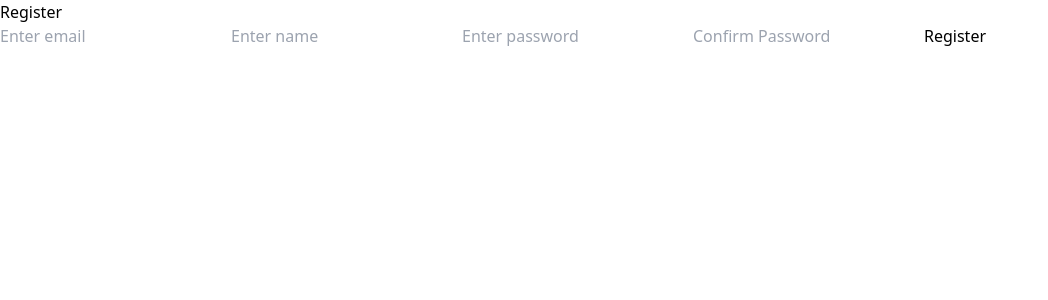
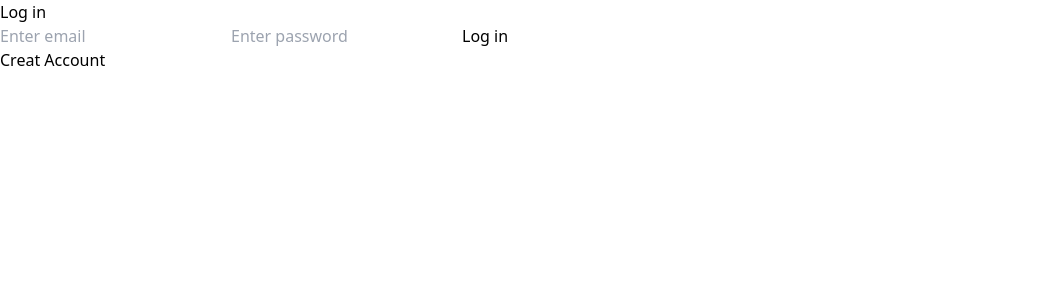
Before and after one commit to hisreal123/DERVAC, a React (Vite) app in the folder learn_react/: page / in a window 1280 px wide. Shown: the top 300 px of the page, without its empty margins (0-1048 px from the left). Built offline with nearby package versions, Linux system fonts and the light colour scheme.

Commit message:
Without state management

```diff
--- a/learn_react/package.json
+++ b/learn_react/package.json
@@ -11,7 +11,8 @@
   },
   "dependencies": {
     "react": "^18.3.1",
-    "react-dom": "^18.3.1"
+    "react-dom": "^18.3.1",
+    "react-icons": "^5.2.1"
   },
   "devDependencies": {
     "@types/react": "^18.3.3",
--- a/learn_react/src/App.jsx
+++ b/learn_react/src/App.jsx
@@ -1,13 +1,15 @@
 import React from "react";
-import Ref from "./Components/Ref";
+import Login from "./Components/Login";
 
 const App = () => {
 
   return (
     <div>
-      <Ref />
+      <Login />
     </div>
   );
 };
 
 export default App;
+
+// https://github.com/hisreal123/DERVAC
--- /dev/null
+++ b/learn_react/src/Components/Login.jsx
@@ -0,0 +1,87 @@
+import React, { useRef, useState } from "react";
+import Register from "./Register";
+
+const Login = () => {
+  const [message, setMessage] = useState(null);
+  const [showRegister, setShowRegister] = useState(false);
+
+  const email = useRef();
+  const password = useRef();
+
+  // handleShowRegister
+  const handleShowRegister = () => {
+    setShowRegister(true);
+  }
+  const handleSubmit = (event) => {
+    event.preventDefault(); // we prevent the browser from refreshing
+
+
+      const validateEmail = email.current.value;
+      const validatePassword = password.current.value;
+      // check for confrim password
+
+      setMessage("Registration Successfull !!!");
+      console.log(validateEmail,  validatePassword);
+
+  };
+
+  return (
+    <>
+      {showRegister && <Register />}
+
+      <div className="w-[80%] mx-auto h-screen flex flex-col justify-center items-center">
+        <h1 className="mb-4 text-3xl "> Log in </h1>
+        <form
+          className="flex flex-col space-y-3 w-[60%] mx-auto "
+          onSubmit={handleSubmit}
+        >
+          <input
+            className="px-2 border border-grey-400 py-2"
+            ref={email}
+            type="email"
+            name="email"
+            id="email"
+            placeholder="Enter email"
+            required
+          />
+          <input
+            className="px-2 border border-grey-400 py-2"
+            ref={password}
+            type="password"
+            name="password"
+            id="name"
+            placeholder="Enter password"
+            required
+          />
+
+          {/* conditon ? true : false */}
+          {message ? (
+            <span className="bg-red-50 border-red-200 py-2">{message}</span>
+          ) : (
+            ""
+          )}
+
+          <button
+            type="submit"
+            className="bg-black text-white font-bold rounded-md py-2 border
+          hover:border-gray-300 hover:bg-white hover:text-black"
+          >
+            Log in
+          </button>
+        </form>
+
+        {/* this button will call Register  */}
+        <button
+          type="submit"
+          className="bg-green-600 text-white font-bold rounded-md py-2 border
+          hover:border-gray-300 hover:bg-white hover:text-black px-10 mt-20"
+          onClick={handleShowRegister}
+        >
+          Creat Account
+        </button>
+      </div>
+    </>
+  );
+};
+
+export default Login;
--- a/learn_react/src/Components/Ref.jsx
+++ /dev/null
@@ -1,94 +0,0 @@
-import React, { useRef, useState } from "react";
-
-const Ref = () => {
-  const [message, setMessage] = useState(null);
-
-  const name = useRef();
-  const email = useRef();
-  const password = useRef();
-  const confirmPassword = useRef();
-
-  //   create a submit function
-
-  const handleSubmit = (event) => {
-    event.preventDefault(); // we prevent the browser from refreshing
-
-    //
-    const validateEmail = email.current.value;
-    const validateName = name.current.value;
-    const validatePassword = password.current.value;
-    const validateConfirmPassword = confirmPassword.current.value;
-
-    // check for confrim password
-    if (validatePassword !== validateConfirmPassword) {
-      setMessage("Password does not match");
-    } else {
-      setMessage("Registration Successfull !!!");
-      console.log(validateName, validateEmail, validatePassword);
-    }
-  };
-
-  return (
-    <div className="w-[80%] mx-auto h-screen flex flex-col justify-center items-center">
-      <h1 className="mb-4 text-3xl "> Register </h1>
-      <form
-        className="flex flex-col space-y-3 w-[60%] mx-auto "
-        onSubmit={handleSubmit}
-      >
-        <input
-          className="px-2 border border-grey-400 py-2"
-          ref={email}
-          type="email"
-          name="email"
-          id="email"
-          placeholder="Enter email"
-          required
-        />
-        <input
-          className="px-2 border border-grey-400 py-2"
-          ref={name}
-          type="text"
-          name="name"
-          id="name"
-          placeholder="Enter name"
-          required
-        />
-        <input
-          className="px-2 border border-grey-400 py-2"
-          ref={password}
-          type="password"
-          name="password"
-          id="name"
-          placeholder="Enter password"
-          required
-        />
-        <input
-          className="px-2 border border-grey-400 py-2"
-          ref={confirmPassword}
-          type="password"
-          name="confirmPassword"
-          id="confimPassword"
-          placeholder="Confirm Password"
-          required
-        />
-
-        {/* conditon ? true : false */}
-        {message ? (
-          <span className="bg-red-50 border-red-200 py-2">{message}</span>
-        ) : (
-          ""
-        )}
-
-        <button
-          type="submit"
-          className="bg-black text-white font-bold rounded-md py-2 border
-          hover:border-gray-300 hover:bg-white hover:text-black"
-        >
-          Register
-        </button>
-      </form>
-    </div>
-  );
-};
-
-export default Ref;
--- /dev/null
+++ b/learn_react/src/Components/Register.jsx
@@ -0,0 +1,77 @@
+import React, { useEffect, useRef, useState } from "react";
+import { IoClose } from "react-icons/io5";
+
+const Register = () => {
+  const [isOpen, setIsOpen] = useState(true);
+  console.log(isOpen);
+
+  const email = useRef();
+  const password = useRef();
+
+
+  const handleSubmit = (event) => {
+    event.preventDefault(); // we prevent the browser from refreshing
+
+    const validateEmail = email.current.value;
+    const validatePassword = password.current.value;
+    // check for confrim password
+
+    setMessage("Registration Successfull !!!");
+    console.log(validateEmail, validatePassword);
+  };
+
+  return (
+    <>
+      <div
+        className={` ${!isOpen ? 'hidden' : ''} absolute top-[20%]  left-[28%] bg-white shadow-2xl pb-8 rounded-lg`}
+      >
+        <div className="  border-b border-gray-500 mb-4 px-4 py-2 flex justify-between  ">
+          <div className="div">
+            <h1 className="text-2xl font-bold"> Sign Up</h1>
+            <span className="block"> It's quick and easy.</span>
+          </div>
+
+          <IoClose
+            className="text-3xl mt-1 cursor-pointer"
+            onClick={() => { setIsOpen(false);}}
+          />
+        </div>
+        <form
+          className="flex flex-col space-y-3 px-4  "
+          onSubmit={handleSubmit}
+        >
+          <div className="flex space-x-6 ">
+            <input
+              className="px-2 border border-grey-400 py-2 "
+              ref={email}
+              type="email"
+              name="email"
+              id="email"
+              placeholder="Enter email"
+              required
+            />
+            <input
+              className="px-2 border border-grey-400 py-2"
+              ref={password}
+              type="password"
+              name="password"
+              id="name"
+              placeholder="Enter password"
+              required
+            />
+          </div>
+
+          <button
+            type="submit"
+            className="bg-black text-white font-bold rounded-md py-2 border
+          hover:border-gray-300 hover:bg-white hover:text-black"
+          >
+            Register
+          </button>
+        </form>
+      </div>
+    </>
+  );
+};
+
+export default Register;
```
Also changed, not shown: 1 other file (tests, documents, lock files or other folders).
